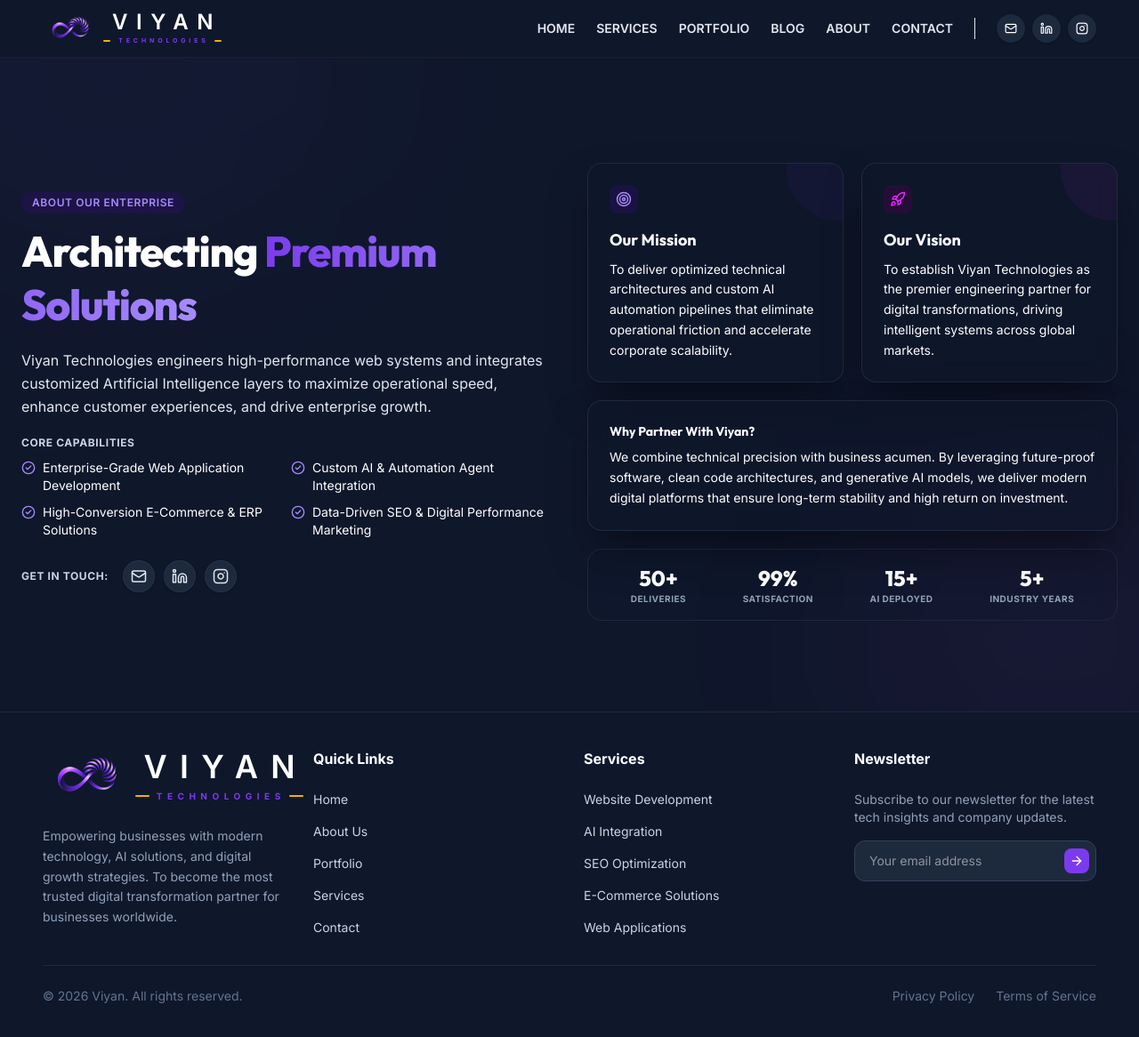
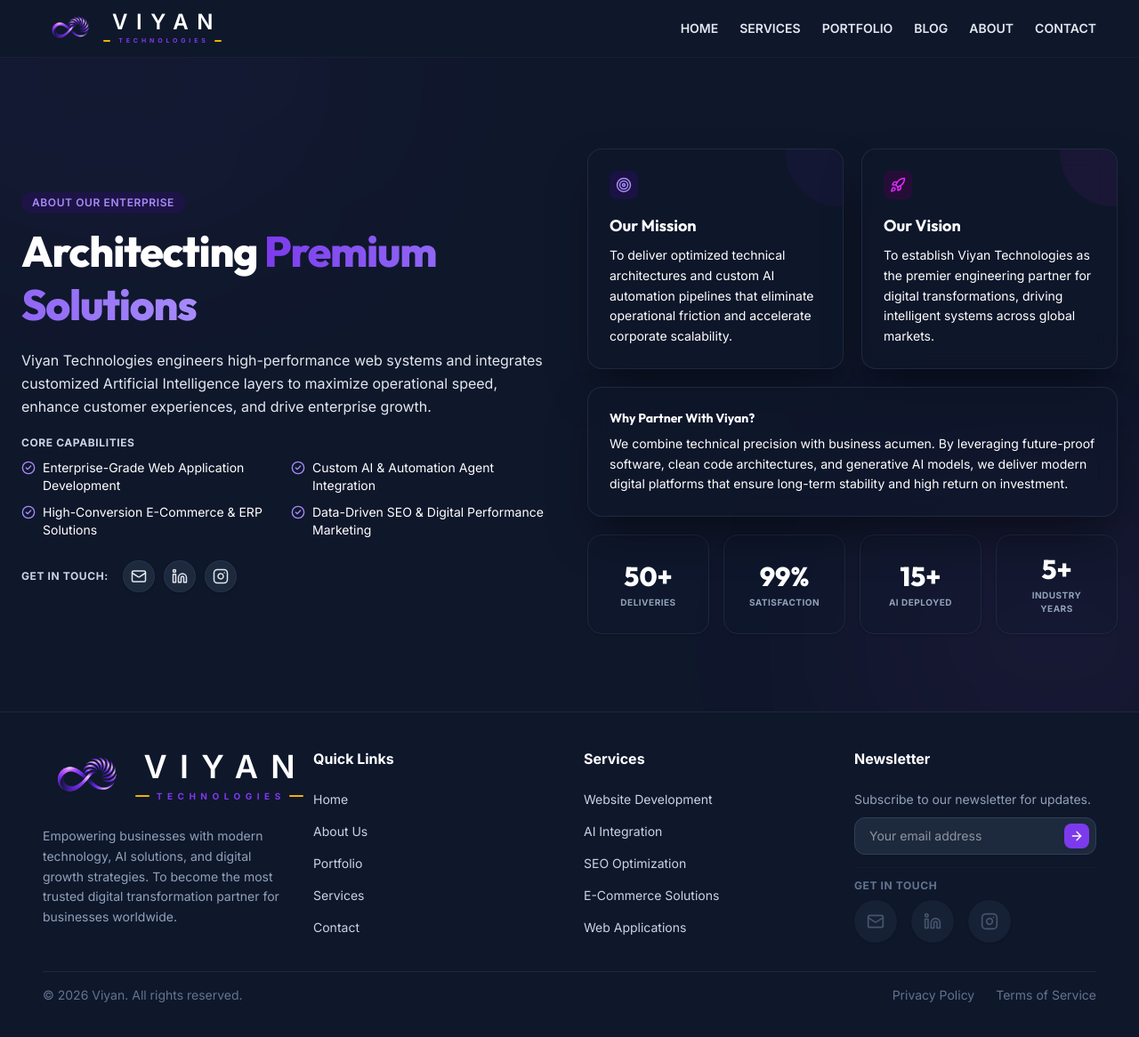
Before and after one commit to viyantechnologies/viyantechnologies, a React (Vite) app: page /about in a window 1280 px wide. Shown: the top 1166 px of the page at 89% size. Built offline with nearby package versions, Linux system fonts and the light colour scheme.

Commit message:
Updated on 03.07.2026

```diff
--- a/src/components/Footer/Footer.jsx
+++ b/src/components/Footer/Footer.jsx
@@ -1,7 +1,45 @@
 import React from 'react';
-import { ArrowRight } from 'lucide-react';
+import { ArrowRight, Mail } from 'lucide-react';
 import { Link } from 'react-router-dom';
 import { getAssetPath } from '../../utils/assetHelper';
+
+const LinkedInIcon = ({ size = 18, ...props }) => (
+  <svg
+    xmlns="http://www.w3.org/2000/svg"
+    width={size}
+    height={size}
+    viewBox="0 0 24 24"
+    fill="none"
+    stroke="currentColor"
+    strokeWidth="2"
+    strokeLinecap="round"
+    strokeLinejoin="round"
+    {...props}
+  >
+    <path d="M16 8a6 6 0 0 1 6 6v7h-4v-7a2 2 0 0 0-2-2 2 2 0 0 0-2 2v7h-4v-7a6 6 0 0 1 6-6z" />
+    <rect width="4" height="12" x="2" y="9" />
+    <circle cx="4" cy="4" r="2" />
+  </svg>
+);
+
+const InstagramIcon = ({ size = 18, ...props }) => (
+  <svg
+    xmlns="http://www.w3.org/2000/svg"
+    width={size}
+    height={size}
+    viewBox="0 0 24 24"
+    fill="none"
+    stroke="currentColor"
+    strokeWidth="2"
+    strokeLinecap="round"
+    strokeLinejoin="round"
+    {...props}
+  >
+    <rect width="20" height="20" x="2" y="2" rx="5" ry="5" />
+    <path d="M16 11.37A4 4 0 1 1 12.63 8 4 4 0 0 1 16 11.37z" />
+    <line x1="17.5" x2="17.51" y1="6.5" y2="6.5" />
+  </svg>
+);
 
 const Footer = () => {
   const currentYear = new Date().getFullYear();
@@ -21,7 +59,7 @@ const Footer = () => {
   };
 
   return (
-    <footer className="bg-white dark:bg-slate-900 text-slate-600 dark:text-slate-300 py-10 border-t border-slate-200 dark:border-slate-800">
+    <footer className="bg-white dark:bg-slate-900 text-slate-600 dark:text-slate-300 pt-10 pb-6 border-t border-slate-200 dark:border-slate-800">
       <div className="max-w-[1600px] mx-auto px-4 sm:px-6 lg:px-12">
         <div className="grid grid-cols-2 lg:grid-cols-4 gap-8 mb-8">
 
@@ -81,12 +119,12 @@ const Footer = () => {
           {/* Newsletter */}
           <div className="col-span-2 lg:col-span-1">
             <h4 className="text-slate-900 dark:text-white font-bold mb-6">Newsletter</h4>
-            <p className="text-slate-500 dark:text-slate-400 text-sm mb-4">Subscribe to our newsletter for the latest tech insights and company updates.</p>
-            <form className="relative">
+            <p className="text-slate-500 dark:text-slate-400 text-sm mb-2.5">Subscribe to our newsletter for updates.</p>
+            <form className="relative mb-3.5">
               <input
                 type="email"
                 placeholder="Your email address"
-                className="w-full bg-slate-50 dark:bg-slate-800 border border-slate-200 dark:border-slate-700 rounded-xl py-3 pl-4 pr-12 text-sm text-slate-900 dark:text-white focus:outline-none focus:border-violet-primary"
+                className="w-full bg-slate-50 dark:bg-slate-800 border border-slate-200 dark:border-slate-700 rounded-xl py-2.5 pl-4 pr-12 text-sm text-slate-900 dark:text-white focus:outline-none focus:border-violet-primary"
                 required
               />
               <button
@@ -97,10 +135,42 @@ const Footer = () => {
                 <ArrowRight size={16} />
               </button>
             </form>
+
+            {/* Get In Touch */}
+            <div className="pt-3 border-t border-slate-100 dark:border-slate-800/40 text-center lg:text-left">
+              <h5 className="text-xs font-bold text-slate-400 dark:text-slate-500 uppercase tracking-wider mb-2">Get In Touch</h5>
+              <div className="flex justify-center lg:justify-start items-center gap-4 w-full">
+                <a
+                  href="mailto:viyantechnologiesteam@gmail.com"
+                  className="w-12 h-12 rounded-full bg-slate-50 dark:bg-slate-800/60 flex items-center justify-center text-slate-600 dark:text-slate-350 hover:bg-violet-primary hover:text-white transition-all shadow-sm"
+                  title="Mail"
+                >
+                  <Mail size={20} />
+                </a>
+                <a
+                  href="https://www.linkedin.com/in/viyan-technologies"
+                  target="_blank"
+                  rel="noopener noreferrer"
+                  className="w-12 h-12 rounded-full bg-slate-50 dark:bg-slate-800/60 flex items-center justify-center text-slate-600 dark:text-slate-350 hover:bg-violet-primary hover:text-white transition-all shadow-sm"
+                  title="LinkedIn"
+                >
+                  <LinkedInIcon size={20} />
+                </a>
+                <a
+                  href="https://www.instagram.com/viyan_technologies?igsh=dGkwdWtucWhvOGJn"
+                  target="_blank"
+                  rel="noopener noreferrer"
+                  className="w-12 h-12 rounded-full bg-slate-50 dark:bg-slate-800/60 flex items-center justify-center text-slate-600 dark:text-slate-350 hover:bg-violet-primary hover:text-white transition-all shadow-sm"
+                  title="Instagram"
+                >
+                  <InstagramIcon size={20} />
+                </a>
+              </div>
+            </div>
           </div>
         </div>
 
-        <div className="pt-6 border-t border-slate-200 dark:border-slate-800 flex flex-col md:flex-row justify-between items-center gap-4 text-sm text-slate-500">
+        <div className="pt-4 border-t border-slate-200 dark:border-slate-800 flex flex-col md:flex-row justify-between items-center gap-4 text-sm text-slate-500">
           <p>&copy; {currentYear} Viyan. All rights reserved.</p>
           <div className="flex gap-6">
             <Link to="/privacy-policy" className="hover:text-white transition-colors">Privacy Policy</Link>
--- a/src/components/Hero/Hero.jsx
+++ b/src/components/Hero/Hero.jsx
@@ -21,7 +21,7 @@ const Hero = () => {
             initial={{ opacity: 0, y: 30 }}
             animate={{ opacity: 1, y: 0 }}
             transition={{ duration: 0.8, ease: "easeOut" }}
-            className="text-left flex flex-col items-start space-y-6 w-full"
+            className="text-left flex flex-col items-start space-y-6 w-full relative z-10"
           >
             <div className="inline-flex items-center gap-2 px-4 py-2 rounded-full glass border-violet-primary/30 text-violet-primary dark:text-violet-light font-medium text-sm">
               <Zap size={16} className="text-violet-primary" />
@@ -37,22 +37,7 @@ const Hero = () => {
               We build high-performance websites, integrate AI solutions, and optimize your online presence to help your business scale faster.
             </p>
 
-            <div className="flex flex-wrap items-center gap-10 md:gap-16 pt-2 w-full max-w-lg">
-              <div className="flex flex-col">
-                <span className="text-2xl font-bold text-slate-900 dark:text-white">99%</span>
-                <span className="text-xs text-slate-500 dark:text-slate-400">Client Satisfaction</span>
-              </div>
-              <div className="flex flex-col">
-                <span className="text-2xl font-bold text-slate-900 dark:text-white">2.5x</span>
-                <span className="text-xs text-slate-500 dark:text-slate-400">Average ROI</span>
-              </div>
-              <div className="flex flex-col">
-                <span className="text-2xl font-bold text-slate-900 dark:text-white">24/7</span>
-                <span className="text-xs text-slate-500 dark:text-slate-400">Support</span>
-              </div>
-            </div>
-
-            <div className="flex flex-row sm:flex-wrap items-center gap-3 sm:gap-4 pt-8 mt-4 border-t border-slate-200 dark:border-slate-800 w-full">
+            <div className="flex flex-row sm:flex-wrap items-center gap-3 sm:gap-4 pt-4 w-full">
               <a
                 href="#contact"
                 className="flex-1 sm:flex-initial inline-flex items-center justify-center px-4 sm:px-8 py-3 sm:py-3.5 text-sm sm:text-base font-bold rounded-full text-slate-900 bg-white hover:bg-slate-100 transition-all shadow-[0_0_40px_-10px_rgba(255,255,255,0.2)] hover:shadow-[0_0_60px_-15px_rgba(255,255,255,0.4)] group whitespace-nowrap"
@@ -67,9 +52,25 @@ const Hero = () => {
                 Explore Services
               </a>
             </div>
+
+            <div className="flex flex-wrap items-center gap-10 md:gap-16 pt-6 w-full max-w-lg">
+              <div className="flex flex-col">
+                <span className="text-2xl font-bold text-slate-900 dark:text-white">99%</span>
+                <span className="text-xs text-slate-500 dark:text-slate-400">Client Satisfaction</span>
+              </div>
+              <div className="flex flex-col">
+                <span className="text-2xl font-bold text-slate-900 dark:text-white">2.5x</span>
+                <span className="text-xs text-slate-500 dark:text-slate-400">Average ROI</span>
+              </div>
+              <div className="flex flex-col">
+                <span className="text-2xl font-bold text-slate-900 dark:text-white">24/7</span>
+                <span className="text-xs text-slate-500 dark:text-slate-400">Support</span>
+              </div>
+            </div>
           </motion.div>
 
           {/* Visual Content — Logo Orbital Animation */}
+          <div className="absolute lg:relative inset-0 lg:inset-auto flex items-center justify-center pointer-events-none lg:pointer-events-auto opacity-35 sm:opacity-40 lg:opacity-100 z-0 lg:z-10 overflow-hidden lg:overflow-visible">
             <motion.div
               initial={{ opacity: 0, scale: 0.85 }}
               animate={{ opacity: 1, scale: 1 }}
@@ -263,6 +264,7 @@ const Hero = () => {
             </motion.div>
           </div>
         </div>
+      </div>
     </section>
   );
 };
--- a/src/components/Navbar/Navbar.jsx
+++ b/src/components/Navbar/Navbar.jsx
@@ -144,37 +144,6 @@ const Navbar = () => {
                 ))}
               </div>
 
-              {/* Divider */}
-              <div className="h-6 w-[1px] bg-slate-200 dark:white" />
-
-              {/* Social Links */}
-              <div className="flex items-center space-x-2">
-                <a
-                  href="mailto:viyantechnologiesteam@gmail.com"
-                  className="w-8 h-8 rounded-full bg-slate-100 dark:bg-slate-800 flex items-center justify-center text-white dark:text-slate-350 hover:bg-violet-primary hover:text-white transition-all shadow-sm"
-                  title="Mail"
-                >
-                  <Mail size={14} />
-                </a>
-                <a
-                  href="https://www.linkedin.com/in/viyan-technologies"
-                  target="_blank"
-                  rel="noopener noreferrer"
-                  className="w-8 h-8 rounded-full bg-slate-100 dark:bg-slate-800 flex items-center justify-center text-white dark:text-slate-350 hover:bg-violet-primary hover:text-white transition-all shadow-sm"
-                  title="LinkedIn"
-                >
-                  <LinkedInIcon size={14} />
-                </a>
-                <a
-                  href="https://www.instagram.com/viyan_technologies?igsh=dGkwdWtucWhvOGJn"
-                  target="_blank"
-                  rel="noopener noreferrer"
-                  className="w-8 h-8 rounded-full bg-slate-100 dark:bg-slate-800 flex items-center justify-center text-white dark:text-slate-350 hover:bg-violet-primary hover:text-white transition-all shadow-sm"
-                  title="Instagram"
-                >
-                  <InstagramIcon size={14} />
-                </a>
-              </div>
             </div>
 
             {/* Mobile menu button */}
@@ -257,30 +226,33 @@ const Navbar = () => {
               {/* Drawer Footer / Social Info */}
               <div className="border-t border-slate-100 dark:border-slate-800 pt-6">
                 <p className="text-xs font-bold text-slate-400 dark:text-slate-500 uppercase tracking-wider mb-4">
-                  Connect with us
+                  Get In Touch
                 </p>
                 <div className="flex gap-3 mb-6">
                   <a
                     href="mailto:viyantechnologiesteam@gmail.com"
                     className="w-10 h-10 rounded-xl bg-slate-50 dark:bg-slate-900 flex items-center justify-center text-slate-600 dark:text-slate-350 hover:bg-violet-primary hover:text-white transition-all shadow-sm"
+                    title="Mail"
                   >
                     <Mail size={18} />
                   </a>
                   <a
-                    href="https://viyan.in"
+                    href="https://www.linkedin.com/in/viyan-technologies"
                     target="_blank"
                     rel="noopener noreferrer"
                     className="w-10 h-10 rounded-xl bg-slate-50 dark:bg-slate-900 flex items-center justify-center text-slate-600 dark:text-slate-350 hover:bg-violet-primary hover:text-white transition-all shadow-sm"
+                    title="LinkedIn"
                   >
-                    <Globe size={18} />
+                    <LinkedInIcon size={18} />
                   </a>
                   <a
-                    href="https://wa.me/919999999999"
+                    href="https://www.instagram.com/viyan_technologies?igsh=dGkwdWtucWhvOGJn"
                     target="_blank"
                     rel="noopener noreferrer"
                     className="w-10 h-10 rounded-xl bg-slate-50 dark:bg-slate-900 flex items-center justify-center text-slate-600 dark:text-slate-350 hover:bg-violet-primary hover:text-white transition-all shadow-sm"
+                    title="Instagram"
                   >
-                    <MessageCircle size={18} />
+                    <InstagramIcon size={18} />
                   </a>
                 </div>
                 <p className="text-[10px] text-slate-400 dark:text-slate-500">
--- a/src/components/WhyChoose/WhyChoose.jsx
+++ b/src/components/WhyChoose/WhyChoose.jsx
@@ -70,16 +70,16 @@ const WhyChoose = () => {
           <div className="grid grid-cols-2 md:grid-cols-4 gap-y-20 md:gap-y-32 gap-x-4 md:gap-x-6 relative z-10">
             {allNodes.map((node, index) => {
 
-              // Dynamic Grid Order
+              // Dynamic Grid Order (Inverted on mobile: Viyan to Client)
               const orderClasses = [
-                'order-1 md:order-1',
-                'order-2 md:order-2',
-                'order-4 md:order-3',
-                'order-3 md:order-4',
-                'order-5 md:order-8',
-                'order-6 md:order-7',
-                'order-8 md:order-6',
-                'order-7 md:order-5'
+                'order-7 md:order-1',
+                'order-8 md:order-2',
+                'order-6 md:order-3',
+                'order-5 md:order-4',
+                'order-3 md:order-8',
+                'order-4 md:order-7',
+                'order-2 md:order-6',
+                'order-1 md:order-5'
               ];
               const orderClass = orderClasses[index];
 
@@ -91,6 +91,8 @@ const WhyChoose = () => {
                   : isUp
                     ? 'translate-y-0 md:-translate-y-24'
                     : 'translate-y-4 md:translate-y-24';
+
+              const mobileConnIndex = 7 - index;
 
               return (
                 <motion.div
@@ -105,53 +107,53 @@ const WhyChoose = () => {
                   {/* Mobile Snake Connectors (Hidden on desktop) */}
                   <div className="block md:hidden absolute inset-0 pointer-events-none z-0">
                     {/* Node 0 (Client) */}
-                    {index === 0 && (
+                    {mobileConnIndex === 0 && (
                       <div className="absolute top-1/2 left-1/2 w-[calc(50%+1.5rem)] border-t-[3px] border-dashed border-violet-400 dark:border-violet-500" />
                     )}
                     {/* Node 1 */}
-                    {index === 1 && (
+                    {mobileConnIndex === 1 && (
                       <>
                         <div className="absolute top-1/2 left-[-1.5rem] w-[calc(50%+1.5rem)] border-t-[3px] border-dashed border-violet-400 dark:border-violet-500" />
                         <div className="absolute top-1/2 bottom-[-2.5rem] left-1/2 w-[3px] border-l-[3px] border-dashed border-violet-400 dark:border-violet-500" />
                       </>
                     )}
                     {/* Node 2 */}
-                    {index === 2 && (
+                    {mobileConnIndex === 2 && (
                       <>
                         <div className="absolute top-1/2 left-[-1.5rem] w-[calc(50%+1.5rem)] border-t-[3px] border-dashed border-violet-400 dark:border-violet-500" />
                         <div className="absolute top-[-2.5rem] bottom-[50%] left-1/2 w-[3px] border-l-[3px] border-dashed border-violet-400 dark:border-violet-500" />
                       </>
                     )}
                     {/* Node 3 */}
-                    {index === 3 && (
+                    {mobileConnIndex === 3 && (
                       <>
                         <div className="absolute top-1/2 left-1/2 w-[calc(50%+1.5rem)] border-t-[3px] border-dashed border-violet-400 dark:border-violet-500" />
                         <div className="absolute top-1/2 bottom-[-2.5rem] left-1/2 w-[3px] border-l-[3px] border-dashed border-violet-400 dark:border-violet-500" />
                       </>
                     )}
                     {/* Node 4 */}
-                    {index === 4 && (
+                    {mobileConnIndex === 4 && (
                       <>
                         <div className="absolute top-1/2 left-1/2 w-[calc(50%+1.5rem)] border-t-[3px] border-dashed border-violet-400 dark:border-violet-500" />
                         <div className="absolute top-[-2.5rem] bottom-[50%] left-1/2 w-[3px] border-l-[3px] border-dashed border-violet-400 dark:border-violet-500" />
                       </>
                     )}
                     {/* Node 5 */}
-                    {index === 5 && (
+                    {mobileConnIndex === 5 && (
                       <>
                         <div className="absolute top-1/2 left-[-1.5rem] w-[calc(50%+1.5rem)] border-t-[3px] border-dashed border-violet-400 dark:border-violet-500" />
                         <div className="absolute top-1/2 bottom-[-2.5rem] left-1/2 w-[3px] border-l-[3px] border-dashed border-violet-400 dark:border-violet-500" />
                       </>
                     )}
                     {/* Node 6 */}
-                    {index === 6 && (
+                    {mobileConnIndex === 6 && (
                       <>
                         <div className="absolute top-1/2 left-[-1.5rem] w-[calc(50%+1.5rem)] border-t-[3px] border-dashed border-violet-400 dark:border-violet-500" />
                         <div className="absolute top-[-2.5rem] bottom-[50%] left-1/2 w-[3px] border-l-[3px] border-dashed border-violet-400 dark:border-violet-500" />
                       </>
                     )}
                     {/* Node 7 (Viyan End) */}
-                    {index === 7 && (
+                    {mobileConnIndex === 7 && (
                       <div className="absolute top-1/2 left-1/2 w-[calc(50%+1.5rem)] border-t-[3px] border-dashed border-violet-400 dark:border-violet-500" />
                     )}
                   </div>
--- a/src/pages/About.jsx
+++ b/src/pages/About.jsx
@@ -43,7 +43,7 @@ const InstagramIcon = ({ size = 18, ...props }) => (
 const About = () => {
   const socials = [
     { name: 'Email', icon: <Mail size={18} />, href: 'mailto:viyantechnologiesteam@gmail.com' },
-    { name: 'LinkedIn', icon: <LinkedInIcon size={18} />, href: 'www.linkedin.com/in/viyan-technologies' },
+    { name: 'LinkedIn', icon: <LinkedInIcon size={18} />, href: 'https://www.linkedin.com/in/viyan-technologies' },
     { name: 'Instagram', icon: <InstagramIcon size={18} />, href: 'https://www.instagram.com/viyan_technologies?igsh=dGkwdWtucWhvOGJn' },
   ];
 
@@ -219,13 +219,13 @@ const About = () => {
               transition={{ duration: 0.6, delay: 0.2 }}
               className="w-full order-2 lg:order-none"
             >
-              <div className="bg-slate-50 dark:bg-slate-900/30 border border-slate-200/40 dark:border-slate-800 rounded-2xl p-4 flex justify-around items-center w-full">
+              <div className="grid grid-cols-2 sm:grid-cols-4 gap-4 w-full">
                 {stats.map((stat, idx) => (
-                  <div key={idx} className="flex flex-col items-center text-center">
-                    <span className="text-xl sm:text-2xl font-heading font-extrabold text-slate-900 dark:text-white">
+                  <div key={idx} className="flex flex-col items-center justify-center text-center bg-slate-50 dark:bg-slate-900/30 border border-slate-200/40 dark:border-slate-800 rounded-2xl p-5 shadow-sm">
+                    <span className="text-2xl sm:text-3xl font-heading font-extrabold text-slate-900 dark:text-white">
                       {stat.value}
                     </span>
-                    <span className="text-[9px] sm:text-[10px] text-slate-400 dark:text-slate-350 font-bold uppercase tracking-wider">
+                    <span className="text-[9px] sm:text-[10px] text-slate-400 dark:text-slate-350 font-bold uppercase tracking-wider mt-1">
                       {stat.label}
                     </span>
                   </div>
```
Lines whose indentation alone changed are shown as unchanged.
